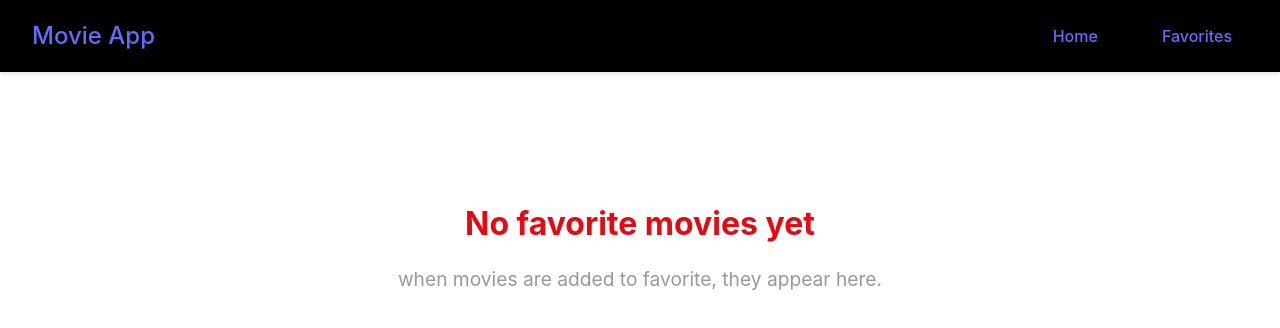
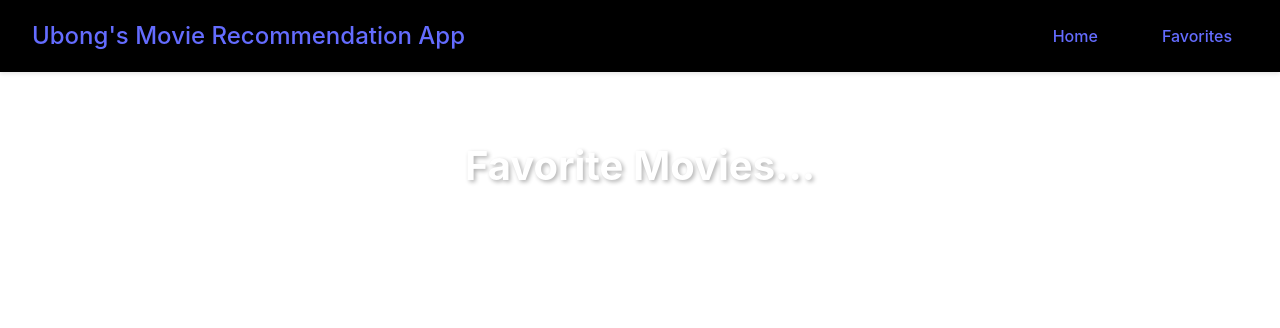
Before and after one commit to bongssss/movie-recommendation, a React (Vite) app in the folder movie-frontend/: page /favorites in a window 1280 px wide. Shown: the top 328 px of the page. Built offline with nearby package versions, Linux system fonts and the light colour scheme.

Commit message:
little changes

```diff
--- a/movie-frontend/src/components/NavBar.jsx
+++ b/movie-frontend/src/components/NavBar.jsx
@@ -4,7 +4,7 @@
 function NavBar() {
     return <nav className="navbar">
        <div className="navbar-brand">
-        <Link to='/'> Movie App</Link>
+        <Link to='/'> Ubong's Movie Recommendation App</Link>
         </div>
         <div className="navbar-links">
             <Link  to={'/'} className="nav-link"> Home</Link>
--- a/movie-frontend/src/pages/Favorites.jsx
+++ b/movie-frontend/src/pages/Favorites.jsx
@@ -1,6 +1,30 @@
 import '../css/Favorites.css'
+import { useMovieContext } from "../contexts/MovieContext";
+import MovieCard from "../components/MovieCard";
+
 
 function Favorites() {
+    const {favorites} = useMovieContext();
+    if (favorites){
+        return (
+        <div className="favorites">
+
+            <h2>Favorite Movies...</h2>
+        <div className="movies-grid">
+            {favorites.map(
+                (movie) =>
+
+                 //movie.title.toLowerCase().startsWith(searchQuery) &&
+                 (
+                 <MovieCard movie={movie} key={movie.id}/>
+              )
+
+        )}
+           </div>
+        </div>
+        );
+
+    }
     return <div className="favorites-empty">
         <h2>No favorite movies yet</h2>
         <p>when movies are added to favorite, they appear here.</p>
```
Also changed, not shown: movie-frontend/src/components/MovieCard.jsx (+5 -5 lines).
